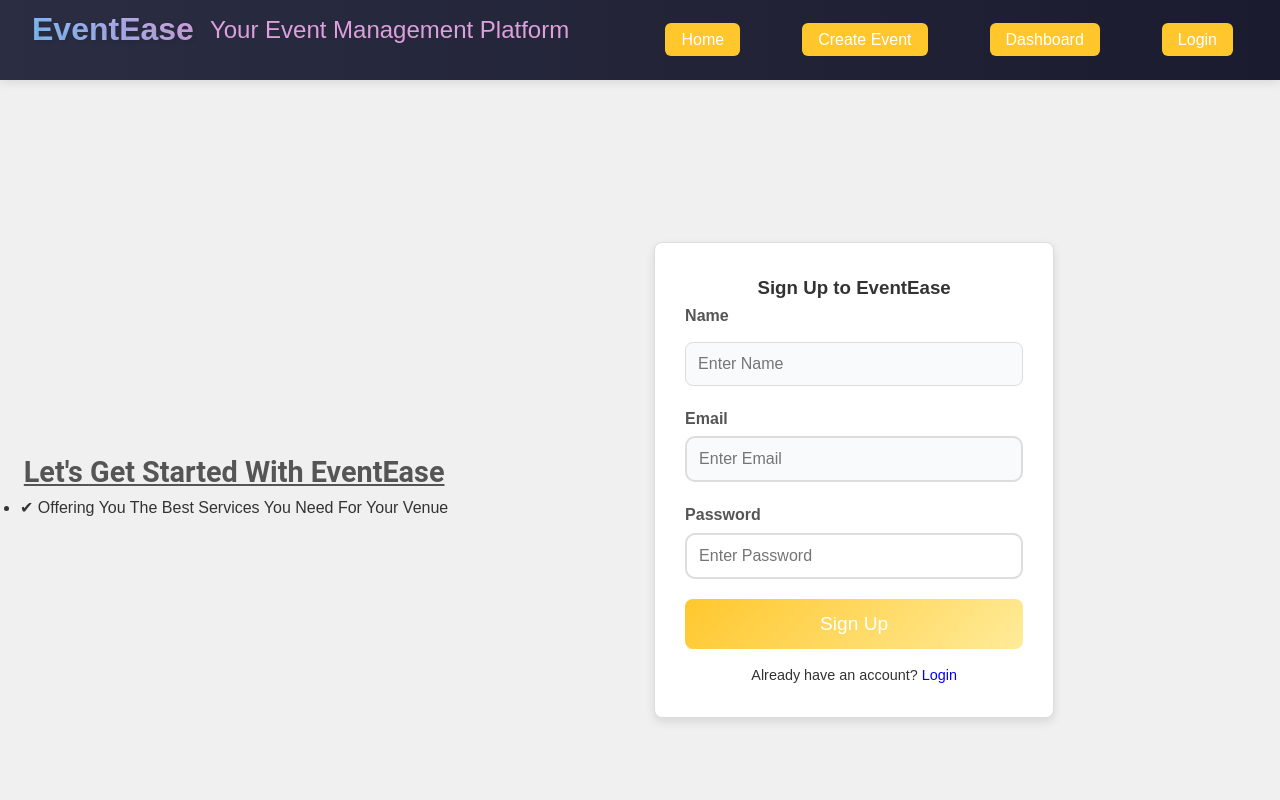
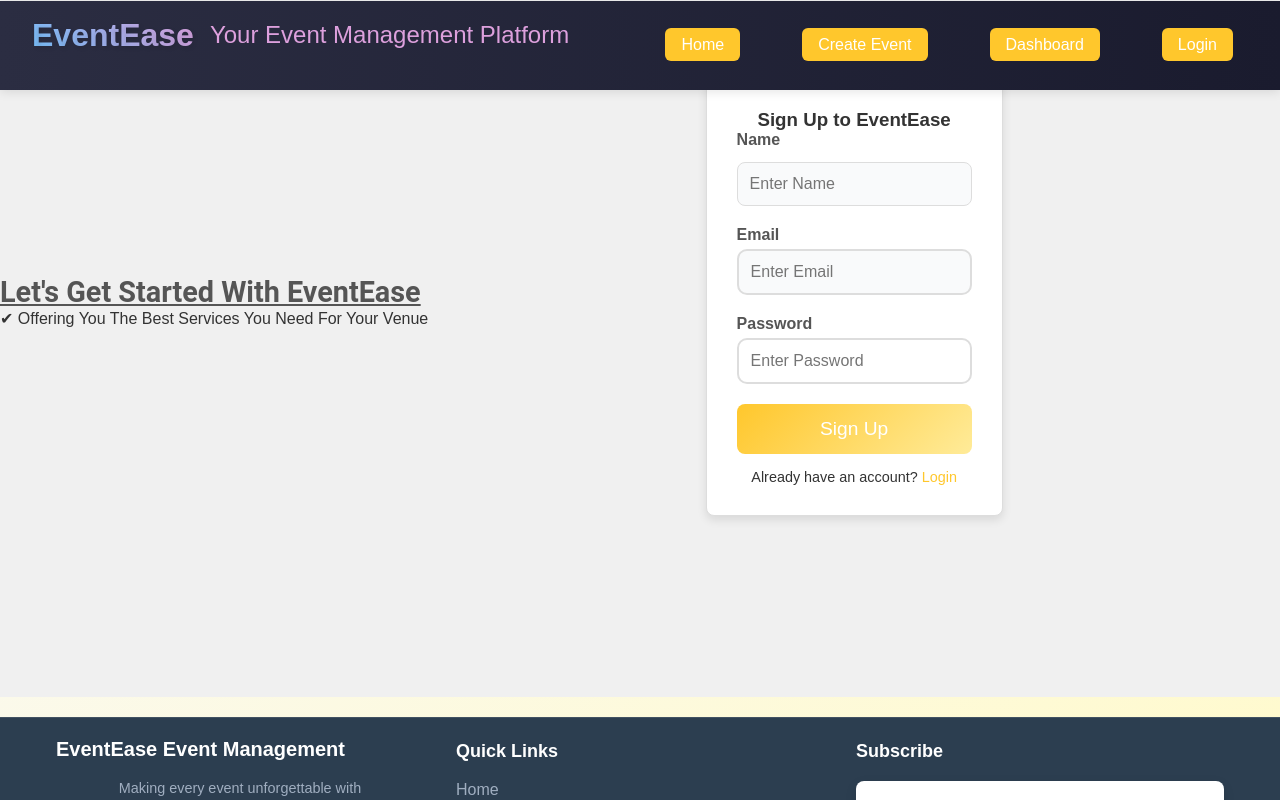
Before and after one commit to pal6158/B42_WEB_047_-Cloud-Crafters, a React (Vite) app in the folder event-management/: page /signup in a window 1280 px wide. Shown: the top 800 px of the page. Built offline with nearby package versions, Linux system fonts and the light colour scheme; no server answers.

Commit message:
fixed search bar

```diff
--- a/event-management/src/App.css
+++ b/event-management/src/App.css
@@ -1,218 +1,36 @@
-/* Global Styles */
-* {
-  box-sizing: border-box;
+/* Full Page Layout Styles */
+html, body {
+  height: 100%;
+  margin: 0;
   padding: 0;
-  margin: 0;
 }
 
-body {
-  font-family: "Inter", Arial, sans-serif;
-  background-color: #f4f4f9;
-  color: #333;
-  line-height: 1.6;
-}
-
-h1, h2 {
-  text-align: center;
-  color: #333;
+#root {
+  display: flex;
+  flex-direction: column;
+  min-height: 100vh;
 }
 
 .App {
+  flex: 1 0 auto;
   max-width: 1200px;
-  margin: auto;
+  width: 100%;
+  margin: 0 auto;
   padding: 20px;
 }
 
-/* Navbar */
+/* Ensure Navbar and Footer are flex-shrink: 0 */
 nav {
-  width: 100%;
-  height: 80px;
-  display: flex;
-  align-items: center;
-  justify-content: space-between;
-  padding: 0 20px;
-  background-color: #fff;
-  box-shadow: 0 2px 4px rgba(0, 0, 0, 0.1);
+  flex-shrink: 0;
 }
 
-#back {
-  width: 100%;
-  height: 100px;
+footer {
+  flex-shrink: 0;
 }
 
-/* Profile Container */
-.profile-cont {
-  width: 100%;
-  display: flex;
-  justify-content: space-around;
-  align-items: center;
-  background-color: aliceblue;
-  padding: 20px;
-}
-
-/* Event Container */
-.event-cont {
-  margin-top: 50px;
-  display: flex;
-  justify-content: space-between;
-  padding: 20px;
-  background-color: rgb(223, 223, 223);
-}
-
-/* Responsive Styles */
-@media (max-width: 700px) {
-  .profile-cont {
-    flex-direction: column;
-    gap: 20px;
-    text-align: center;
-  }
-
-  .event-cont {
-    flex-direction: column;
-    padding: 20px;
-    align-items: center;
+/* Responsive Adjustments */
+@media (max-width: 768px) {
+  .App {
+    padding: 10px;
   }
 }
-
-/* Controls (Search, Filter) */
-.controls {
-  display: flex;
-  flex-wrap: wrap;
-  gap: 10px;
-  margin-bottom: 20px;
-}
-
-.controls input,
-.controls select {
-  flex: 1;
-  padding: 10px;
-  border: 1px solid #ccc;
-  border-radius: 6px;
-  font-size: 1rem;
-  transition: border 0.3s ease-in-out;
-}
-
-.controls input:focus,
-.controls select:focus {
-  border-color: #007bff;
-  outline: none;
-}
-
-/* Event List */
-.event-list {
-  display: grid;
-  grid-template-columns: repeat(auto-fill, minmax(280px, 1fr));
-  gap: 20px;
-}
-
-/* Event Card */
-.event-card {
-  background: #fff;
-  border: 1px solid #ddd;
-  border-radius: 10px;
-  padding: 16px;
-  box-shadow: 0 4px 8px rgba(0, 0, 0, 0.1);
-  transition: transform 0.3s ease, box-shadow 0.3s ease;
-  text-align: center;
-}
-
-.event-card:hover {
-  transform: translateY(-5px);
-  box-shadow: 0 6px 12px rgba(0, 0, 0, 0.2);
-}
-
-/* Event Image */
-.event-image {
-  width: 100%;
-  height: 180px;
-  object-fit: cover;
-  border-radius: 6px;
-  margin-bottom: 10px;
-}
-
-/* Event Card Text */
-.event-card h3 {
-  margin: 0 0 10px;
-  font-size: 1.2rem;
-  color: #222;
-}
-
-.event-card p {
-  margin: 5px 0;
-  font-size: 0.95rem;
-  color: #555;
-}
-
-/* Signup Form */
-.signup-container {
-  display: flex;
-  justify-content: center;
-  align-items: center;
-  height: 100vh;
-  background-color: #f0f0f0;
-  padding: 20px;
-}
-
-.signup-form {
-  background: #fff;
-  border: 1px solid #ddd;
-  border-radius: 8px;
-  padding: 30px;
-  width: 100%;
-  max-width: 400px;
-  box-shadow: 0 4px 10px rgba(0, 0, 0, 0.1);
-  text-align: center;
-}
-
-.signup-form h2 {
-  margin-bottom: 20px;
-  color: black;
-}
-
-.form-group {
-  margin-bottom: 15px;
-  text-align: left;
-}
-
-.form-group label {
-  font-size: 14px;
-  margin-bottom: 5px;
-  display: block;
-}
-
-.form-group input {
-  width: 100%;
-  padding: 10px;
-  border: none;
-  border-bottom: 2px solid black;
-  background-color: transparent;
-  font-size: 14px;
-  outline: none;
-}
-
-.signup-button {
-  width: 100%;
-  padding: 10px;
-  margin: 15px 0;
-  background-color: red;
-  color: white;
-  font-size: 16px;
-  border: none;
-  border-radius: 4px;
-  cursor: pointer;
-  transition: background-color 0.3s;
-}
-
-.signup-button:hover {
-  background-color: #cc0000;
-}
-
-/* Links */
-.signup-form a {
-  color: blue;
-  text-decoration: none;
-}
-
-.signup-form a:hover {
-  text-decoration: underline;
-}
--- a/event-management/src/App.jsx
+++ b/event-management/src/App.jsx
@@ -16,7 +16,7 @@ import About from './components/About';
 function App() {
   return (
       <AuthProvider>  {/* Wrap the entire app with AuthProvider */}
-        <Navbar /> {/* Include the navbar here to ensure it's available across all routes */}
+         <Navbar/>{/* Include the navbar here to ensure it's available across all routes */}
         <Routes>
           <Route path="/" element={<Home />} />
           <Route
--- a/event-management/src/EApp.css
+++ /dev/null
@@ -1,109 +0,0 @@
-/* Global Styles */
-body {
-  font-family: "Inter", Arial, sans-serif;
-  margin: 0;
-  padding: 0;
-  background-color: #f4f4f9;
-  color: #333;
-  line-height: 1.6;
-}
-
-/* Main App Container */
-.App {
-  max-width: 1200px;
-  margin: auto;
-  padding: 20px;
-}
-
-/* Headings */
-h1 {
-  text-align: center;
-  color: #333;
-  font-size: 2rem;
-  margin-bottom: 20px;
-}
-
-/* Controls Section */
-.controls {
-  display: flex;
-  flex-wrap: wrap;
-  gap: 10px;
-  margin-bottom: 20px;
-}
-
-.controls input,
-.controls select {
-  flex: 1;
-  padding: 10px;
-  border: 1px solid #ccc;
-  border-radius: 6px;
-  font-size: 1rem;
-  transition: border 0.3s ease-in-out;
-}
-
-.controls input:focus,
-.controls select:focus {
-  border-color: #007bff;
-  outline: none;
-}
-
-/* Event List */
-.event-list {
-  display: grid;
-  grid-template-columns: repeat(auto-fill, minmax(280px, 1fr));
-  gap: 20px;
-}
-
-/* Event Card */
-.event-card {
-  background: #fff;
-  border: 1px solid #ddd;
-  border-radius: 10px;
-  padding: 16px;
-  box-shadow: 0 4px 8px rgba(0, 0, 0, 0.1);
-  transition: transform 0.3s ease, box-shadow 0.3s ease;
-  text-align: center;
-}
-
-.event-card:hover {
-  transform: translateY(-5px);
-  box-shadow: 0 6px 12px rgba(0, 0, 0, 0.2);
-}
-
-/* Event Image */
-.event-image {
-  width: 100%;
-  height: 180px;
-  object-fit: cover;
-  border-radius: 6px;
-  margin-bottom: 10px;
-}
-
-/* Event Card Text */
-.event-card h3 {
-  margin: 0 0 10px;
-  font-size: 1.2rem;
-  color: #222;
-}
-
-.event-card p {
-  margin: 5px 0;
-  font-size: 0.95rem;
-  color: #555;
-}
-
-/* Responsive Styles */
-@media (max-width: 768px) {
-  .controls {
-    flex-direction: column;
-  }
-
-  .controls input,
-  .controls select {
-    width: 100%;
-  }
-
-  .event-list {
-    grid-template-columns: 1fr;
-  }
-}
--- a/event-management/src/components/Home.jsx
+++ b/event-management/src/components/Home.jsx
@@ -93,7 +93,7 @@ function Home() {
     .filter((event) => {
       return (
         (event.title.toLowerCase().includes(searchQuery.toLowerCase()) ||
-          event.description.toLowerCase().includes(searchQuery.toLowerCase())) &&
+          (event.description && event.description.toLowerCase().includes(searchQuery.toLowerCase()))) &&
         (selectedCategory ? event.category === selectedCategory : true)
       );
     })
@@ -156,7 +156,6 @@ function Home() {
                 <p>{event.description}</p>
                 <p><strong>Location:</strong> {event.location}</p>
 
-
                 {event.invitees.includes(loggedInUser?.email) ? (
                   <button
                     className="view-details-btn"
--- a/event-management/src/styles/EApp.css
+++ b/event-management/src/styles/EApp.css
@@ -4,6 +4,7 @@
   margin: auto;
   padding: 20px;
   text-align: center;
+  min-height: calc(100vh - 160px); /* Ensures full height coverage */
 }
 
 h1 {
@@ -19,6 +20,7 @@
   justify-content: center;
   gap: 15px;
   margin-bottom: 20px;
+  width: 100%;
 }
 
 .controls input,
@@ -27,6 +29,9 @@
   font-size: 1rem;
   border: 1px solid #ccc;
   border-radius: 5px;
+  flex: 1;
+  min-width: 200px;
+  max-width: 300px;
 }
 
 .controls input {
@@ -45,6 +50,16 @@
   grid-template-columns: repeat(auto-fill, minmax(300px, 1fr));
   gap: 20px;
   margin-top: 20px;
+  min-height: 300px; /* Ensures consistent height */
+}
+
+/* No Results Placeholder */
+.no-results {
+  grid-column: 1 / -1;
+  text-align: center;
+  color: #666;
+  padding: 50px;
+  font-size: 1.2rem;
 }
 
 /* Event Card */
@@ -54,6 +69,9 @@
   border-radius: 8px;
   box-shadow: 0 2px 5px rgba(0, 0, 0, 0.1);
   transition: transform 0.2s ease-in-out;
+  display: flex;
+  flex-direction: column;
+  height: 100%; /* Full height for consistent card size */
 }
 
 .event-card:hover {
@@ -70,11 +88,12 @@
   font-size: 1rem;
   color: #555;
   margin: 5px 0;
+  flex-grow: 1; /* Helps with consistent card height */
 }
 
 /* Edit Button */
 .event-card button {
-    margin-top: 10px;
+  margin-top: auto; /* Pushes button to bottom */
   padding: 8px 15px;
   background: #007bff;
   color: white;
@@ -82,6 +101,7 @@
   border-radius: 5px;
   cursor: pointer;
   transition: background 0.3s;
+  width: 100%; /* Full width button */
 }
 
 .event-card button:hover {
@@ -102,6 +122,19 @@
 
   .controls input,
   .controls select {
-      width: 90%;
+    width: 100%;
+    max-width: 100%;
+  }
+
+  .event-list {
+    grid-template-columns: 1fr; /* Single column on small screens */
   }
 }
+
+/* Added search/filter state handling */
+.controls input:focus,
+.controls select:focus {
+  outline: none;
+  border-color: #007bff;
+  box-shadow: 0 0 0 2px rgba(0, 123, 255, 0.25);
+}
--- a/event-management/src/styles/Home.css
+++ b/event-management/src/styles/Home.css
@@ -2,6 +2,7 @@
 .home-container {
   padding: 20px;
   background-color: #f9f9f9;
+  min-height: calc(100vh - 160px); /* Adjust based on your navbar and footer height */
 }
 
 .events-list {
@@ -15,9 +16,7 @@
   margin-bottom: 20px;
 }
 
-.search-input,
-.category-dropdown,
-.sort-dropdown {
+.search-input, .category-dropdown, .sort-dropdown {
   padding: 8px;
   border-radius: 4px;
   border: 1px solid #ddd;
@@ -28,15 +27,15 @@
   width: 250px;
 }
 
-.category-dropdown,
-.sort-dropdown {
+.category-dropdown, .sort-dropdown {
   width: 180px;
 }
 
 .event-cards {
-  display: flex;
-  flex-wrap: wrap;
+  display: grid;
+  grid-template-columns: repeat(auto-fill, minmax(300px, 1fr));
   gap: 20px;
+  min-height: 300px; /* Ensures consistent height */
 }
 
 .event-card {
@@ -44,7 +43,7 @@
   border: 1px solid #ddd;
   border-radius: 8px;
   padding: 20px;
-  width: 300px;
+  width: 100%;
   box-shadow: 0 4px 6px rgba(0, 0, 0, 0.1);
 }
 
@@ -65,6 +64,7 @@
   padding: 10px;
   border-radius: 5px;
   cursor: pointer;
+  width: 100%; /* Full width button */
 }
 
 .view-details-btn:hover {
@@ -77,9 +77,15 @@
   padding: 10px 20px;
   border: none;
   border-radius: 5px;
-  cursor: pointer;
 }
 
-.logout-btn:hover {
-  background-color: #d32f2f;
+/* No Results Styling */
+.no-events-message {
+  text-align: center;
+  color: #666;
+  margin-top: 50px;
+  min-height: 300px;
+  display: flex;
+  justify-content: center;
+  align-items: center;
 }
```
Lines whose indentation alone changed are shown as unchanged.
